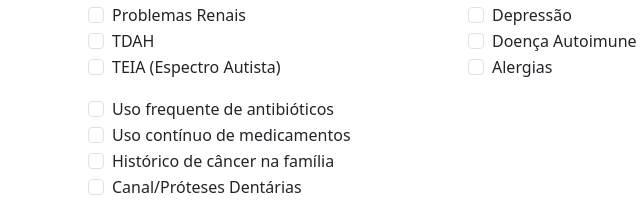
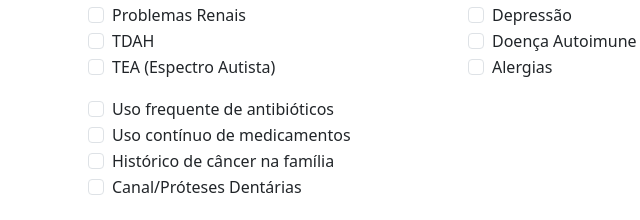
Before and after one commit to LeandroMarquesN/sistema_terapeuta, a plain HTML site: page frontend/pages/agendamento.html in a window 1280 px wide. Shown: the part 669-889 px from the top of the page, 374-1014 px from the left. Drawn offline with nearby package versions, Linux system fonts and the light colour scheme.

Commit message:
Please enter the commit message for your changes. Lines starting  with '#' will be ignored, and an empty message aborts the commit.
 On branch main
 Your branch is up to date with 'origin/main'.

 Changes to be committed:
	modified:   frontend/pages/agendamento.html

```diff
--- a/frontend/pages/agendamento.html
+++ b/frontend/pages/agendamento.html
@@ -102,7 +102,7 @@
       <div class="form-check"><input class="form-check-input" type="checkbox" id="hepatica"><label class="form-check-label" for="hepatica">Disfunção Hepática</label></div>
       <div class="form-check"><input class="form-check-input" type="checkbox" id="renal"><label class="form-check-label" for="renal">Problemas Renais</label></div>
       <div class="form-check"><input class="form-check-input" type="checkbox" id="tdah"><label class="form-check-label" for="tdah">TDAH</label></div>
-      <div class="form-check"><input class="form-check-input" type="checkbox" id="teia"><label class="form-check-label" for="teia">TEIA (Espectro Autista)</label></div>
+      <div class="form-check"><input class="form-check-input" type="checkbox" id="teia"><label class="form-check-label" for="teia">TEA (Espectro Autista)</label></div>
     </div>
 
     <div class="col-md-4">
```
